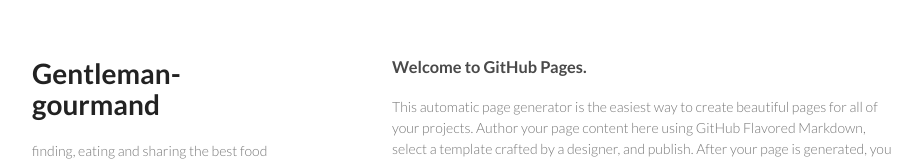
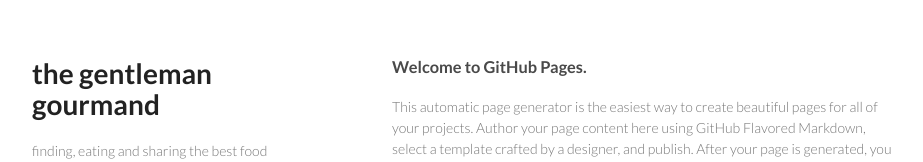
Before and after one commit to agbaber/gentleman-gourmand, a plain HTML site: page index.html in a window 1280 px wide. Shown: the top 162 px of the page, without its empty margins (178-1101 px from the left). Drawn offline with Linux system fonts and the light colour scheme.

Commit message:
First edits

```diff
--- a/index.html
+++ b/index.html
@@ -3,7 +3,7 @@
   <head>
     <meta charset="utf-8">
     <meta http-equiv="X-UA-Compatible" content="chrome=1">
-    <title>Gentleman-gourmand by agbaber</title>
+    <title>gentlemangourmand</title>
 
     <link rel="stylesheet" href="stylesheets/styles.css">
     <link rel="stylesheet" href="stylesheets/pygment_trac.css">
@@ -15,7 +15,7 @@
   <body>
     <div class="wrapper">
       <header>
-        <h1>Gentleman-gourmand</h1>
+        <h1>the gentleman gourmand</h1>
         <p>finding, eating and sharing the best food around</p>
 
         <p class="view"><a href="https://github.com/agbaber/gentleman-gourmand">View the Project on GitHub <small>agbaber/gentleman-gourmand</small></a></p>
```
